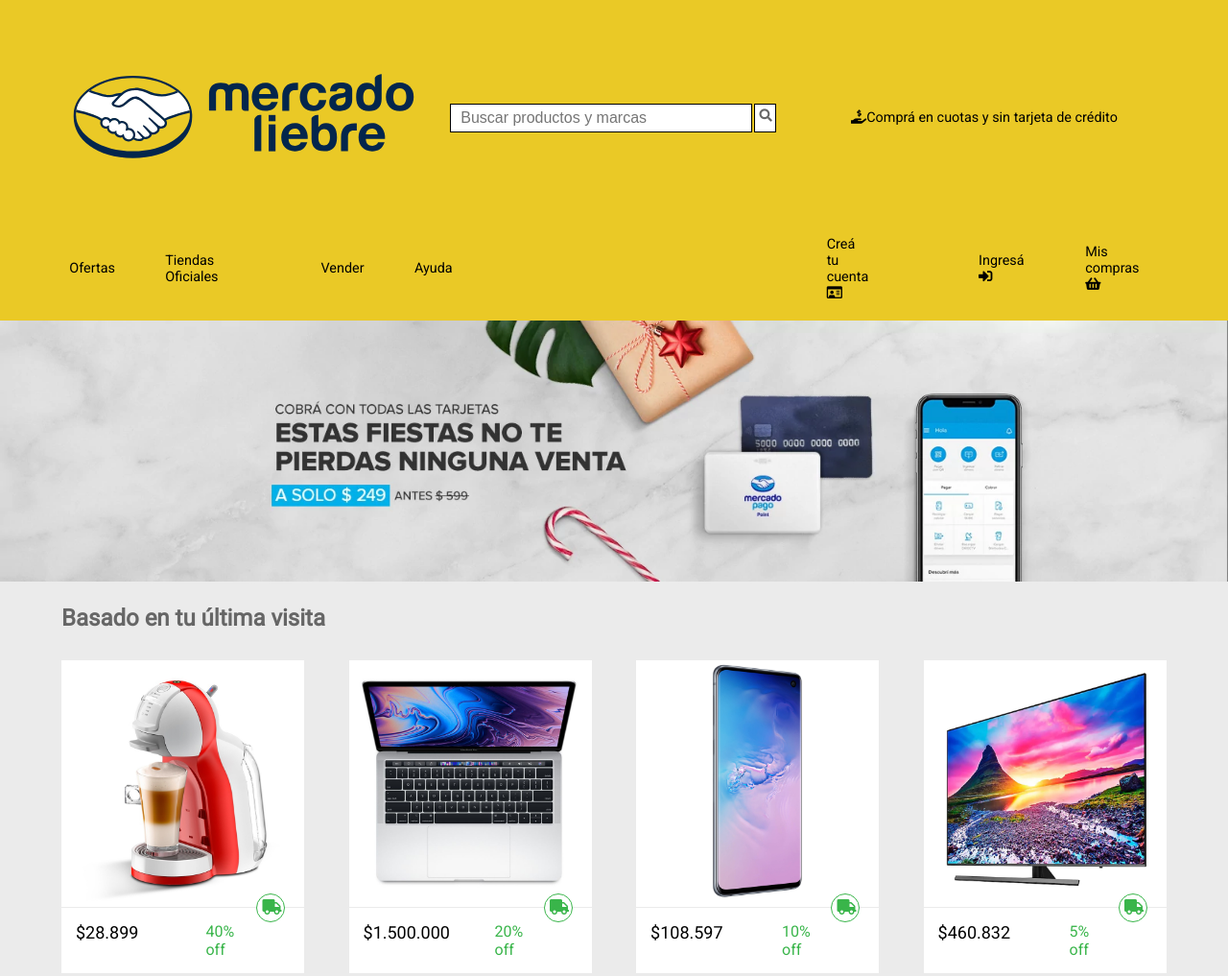
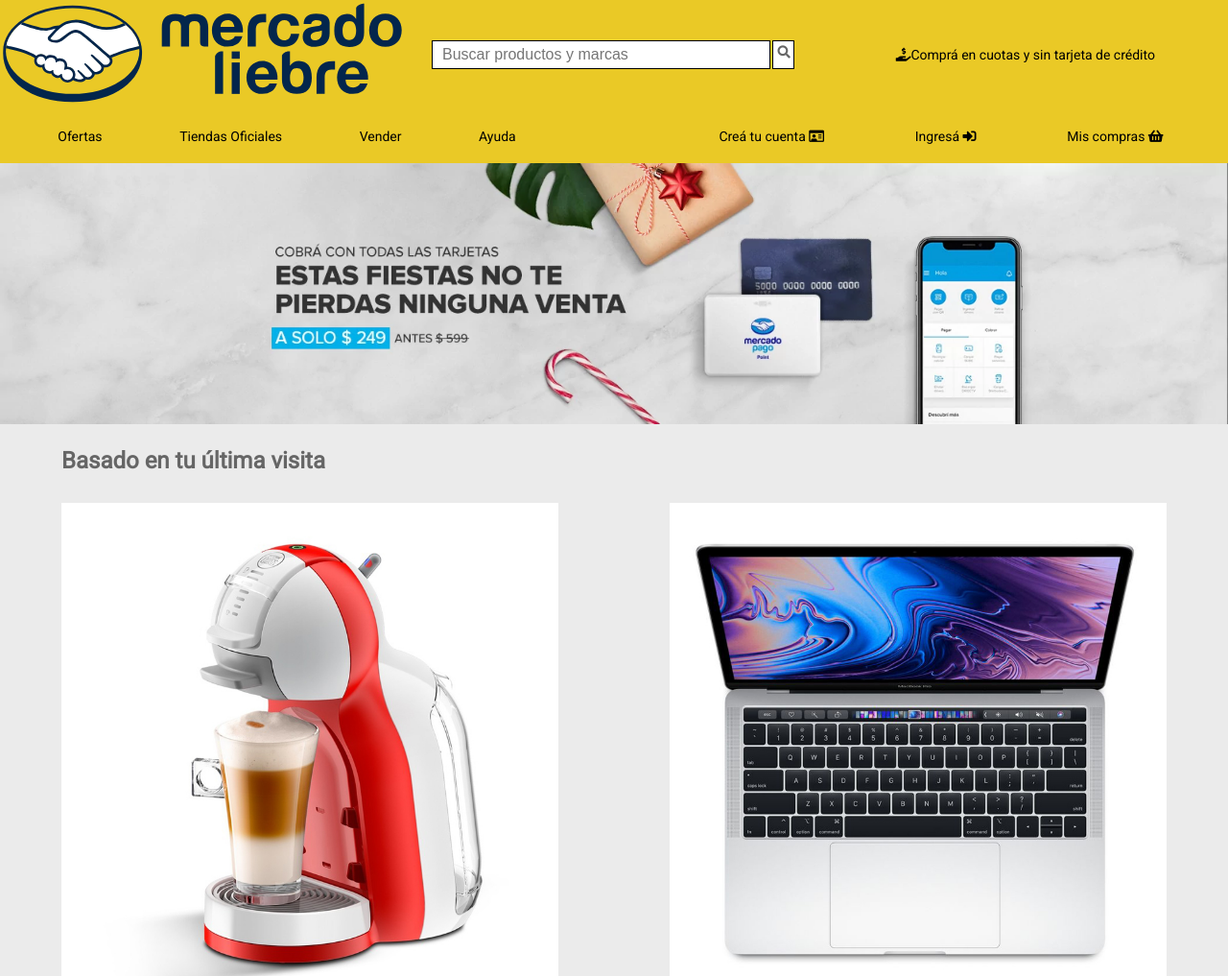
Before and after one commit to AnitaMigueles/Mercado-Liebre, a website: page views/home.html in a window 1280 px wide. Shown: the top 1017 px of the page at 96% size. Drawn offline with Linux system fonts and the light colour scheme; files that its build step writes are made by us from their sources; files whose address does not match are found by name.

Commit message:
corrigiendo media queries

```diff
--- a/app.js
+++ b/app.js
@@ -8,8 +8,9 @@
 const port = process.env.PORT || 3000;
 app.listen(port,()=>console.log('Servidor corriendo en el puerto ${port}'));
 
+
 /*app.listen(3000, ()=>{
-    console.log('Servidor funcionando en el puerto' + PORT);
+    console.log('Servidor funcionando en el puerto' + 3000);
 });*/
 
 app.get('/', (req,res)=>{
--- a/public/css/styles.css
+++ b/public/css/styles.css
@@ -52,7 +52,7 @@
     display: flex;
     flex-wrap: wrap;
     flex-direction: row;
-    padding: 5%;
+    align-items:center;
 }
 
 header a{
@@ -61,11 +61,10 @@
 
 .logo{
     width: 100%;
-    padding: 10px;
 }
 
 header .form input{
-    width: 50%;
+    width: 45%;
 }
 
 header .form{
@@ -89,7 +88,7 @@
     outline: none;
     color: var(--gris-oscuro);
     padding-left: 10px;
-    width: 150px;
+    width: 95px;
 }
 
 header .form .icon{
@@ -99,7 +98,7 @@
     width: 18px;
     padding-top: 5px;
     position: absolute;
-    left: 145px;
+    left: 90px;
     justify-self: flex-end;
 }
 
@@ -374,7 +373,7 @@
 
 
 /*CELULARES*/
-@media (min-width: 360px){
+@media (min-width: 217px){
     main section article .description{
         display: none;
     }
@@ -387,6 +386,129 @@
 }
 
 /*TABLETS*/
+@media (min-width: 361px){
+    main section div.products article{
+        width: 22%;
+    }
+
+    /*HEADER*/
+    header a{
+        width: 30%;
+    }
+
+    header .form .icon, #search{
+        border: 1px solid var(--negro);
+        border-radius: 0px;
+    }
+
+    #search{
+        width: 100%;
+        padding-right: 0px;
+        font-size: 16px;
+    }
+
+    header .form .icon{
+        display: flex;
+        position: static;
+        width: 25px;
+        margin: 2px;
+        padding-left: 2px;
+        padding-bottom: 3px;
+    }
+
+    .form{
+        align-self: center;
+        width: 25%;
+    }
+
+    .texto-compra-cuotas{
+        margin: 0px;
+        width: 40%;
+        font-size: 12px;
+        align-self: center;
+    }
+
+    header div.top-header{
+        display: flex;
+        flex-direction: row;
+        flex-wrap: nowrap;
+        justify-content: space-between;
+        align-items: center;
+    }
+
+    header nav.oculto{
+        display: flex;
+        flex-direction: row;
+        justify-content: space-between;
+        width: 100%;
+        font-size: 10px;
+        padding: 20px;
+    }
+
+    header div.links, header div.links ul{
+        display: flex;
+        flex-direction: row;
+        flex-wrap: nowrap;
+        align-items: center;
+
+    }
+
+    header div.links{
+        justify-items: space-between;
+        align-items: center;
+    }
+
+    .flex-end, .flex-start{
+        justify-content: space-around;
+        flex-flow: row wrap;
+        width: 45%;
+    }
+
+    header nav.oculto ul li{
+        list-style-type: none;
+    }
+
+    header nav.oculto ul li a{
+        text-decoration: none;
+        color: var(--negro);
+    }
+
+    header div.burger-menu{
+        display: none;
+    }
+
+
+    /*MAIN*/
+    .article:hover .description{
+        display: block;
+        margin-top: 20px;
+    }
+
+    main section div.products{
+        display: flex;
+        flex-direction: row;
+        flex-wrap: wrap;
+        justify-content: space-between;
+        align-items: start;
+    }
+
+    main section div.products article{
+        width: 45%;
+    }
+
+    .price, .discount{
+        margin-right: 70px;
+    }
+
+
+    /*LOGIN - FORMULARIO*/
+    .login form input{
+        font-size: 14px;
+    }
+}
+
+
+/*COMPUTADORAS*/
 @media (min-width: 769px){
     main section div.products article{
         width: 22%;
@@ -429,6 +551,8 @@
     .texto-compra-cuotas{
         margin: 0px;
         width: 33%;
+        font-size: 14px;
+        align-self: center;
     }
 
     header div.top-header{
@@ -436,60 +560,8 @@
         justify-content: space-between;
     }
 
-    .texto-compra-cuotas{
-        font-size: 80%;
-        align-self: center;
-    }
-
-    header div.links,
-    header div.links ul,
-    header div.links ul li{
-        display: flex;
-    }
-
-    header div.links{
-        justify-items: space-between;
-        align-items: center;
-    }
-
     header nav.oculto{
-        display: flex;
-        flex-direction: row;
-        justify-content: space-between;
-        width: 100%;
-        font-size: 90%;
-        margin-left: 20px;
-        padding-bottom: 20px;
-    }
-
-    .flex-start, .flex-end{
-        justify-content: space-evenly;
-        flex-flow: row wrap;
-        min-width: 40%;
-
-    }
-
-    .flex-end{
-        padding-left: 50px;
-    }
-
-    .flex-start li{
-       align-items: center;
-    }
-
-    .flex-end li{
-        align-items: center;
-        margin-right: 10px;
-
-    }
-
-    header nav.oculto ul li{
-        list-style-type: none;
-    }
-
-    header nav.oculto ul li a{
-        text-decoration: none;
-        color: var(--negro);
+        font-size: 14px;
     }
 
     header div.burger-menu{
@@ -525,152 +597,3 @@
         font-size: 16px;
     }
 }
-
-
-/*COMPUTADORAS*/
-@media (min-width: 1023px){
-
-    main section div.products article{
-        width: 22%;
-    }
-
-    /*HEADER*/
-    header .form .icon, #search{
-        border: 1px solid var(--negro);
-        border-radius: 0px;
-    }
-
-    #search{
-        width: 100%;
-        padding-right: 0px;
-        font-size: 16px;
-    }
-
-    header .form .icon{
-        display: flex;
-        position: static;
-        width: 25px;
-        margin: 2px;
-        padding-left: 2px;
-        padding-bottom: 3px;
-    }
-
-    .form{
-        min-width: 30%;
-        align-self: center;
-    }
-
-    header a{
-        width: 33%;
-    }
-
-    .logo{
-        width: 100%;
-    }
-
-    .texto-compra-cuotas {
-        margin: 0px;
-        width: 33%;
-    }
-
-    header div.top-header{
-        display: flex;
-        justify-content: space-between;
-    }
-
-
-    header div.top-header p.texto-compra-cuotas{
-        font-size: 90%;
-        align-self: center;
-    }
-
-    header div.links,
-    header div.links ul,
-    header div.links ul li{
-        display: flex;
-    }
-
-    header div.links{
-        justify-items: space-between;
-        align-items: center;
-    }
-
-    header nav.oculto{
-        display: flex;
-        flex-direction: row;
-        justify-content: space-between;
-        width: 100%;
-        font-size: 90%;
-        margin-left: 20px;
-        padding-bottom: 20px;
-    }
-
-    .flex-start, .flex-end{
-        justify-content: space-evenly;
-        flex-flow: row wrap;
-        min-width: 40%;
-
-    }
-
-    .flex-end{
-        padding-left: 50px;
-    }
-
-    .flex-start li{
-       align-items: center;
-    }
-
-    .flex-end li{
-        align-items: center;
-        margin-right: 10px;
-
-    }
-
-    header nav.oculto ul li{
-        list-style-type: none;
-    }
-
-    header nav.oculto ul li a{
-        text-decoration: none;
-        color: var(--negro);
-        width: 25%;
-    }
-
-    header div.burger-menu{
-        display: none;
-    }
-
-    .article:hover .description{
-        display: block;
-        margin-top: 20px;
-    }
-
-    /*LOGIN - FORMULARIO*/
-    .login form input{
-        font-size: 16px;
-    }
-
-    .login form{
-        margin:50px 0px 25%;
-    }
-
-
-    /*FOOTER*/
-    .footer{
-        display: flex;
-        flex-wrap: wrap;
-        flex-direction: row;
-        align-content: center;
-        justify-content: space-between;
-    }
-
-    #div1, #div2, #div3{
-        width: 33%;
-    }
-
-    #div4 .Copyright{
-        width: 100%;
-        margin-bottom: 10px;
-        color: var(--gris-oscuro);
-    }
-}
```
Also changed, not shown: package.json (line endings or trailing spaces).
